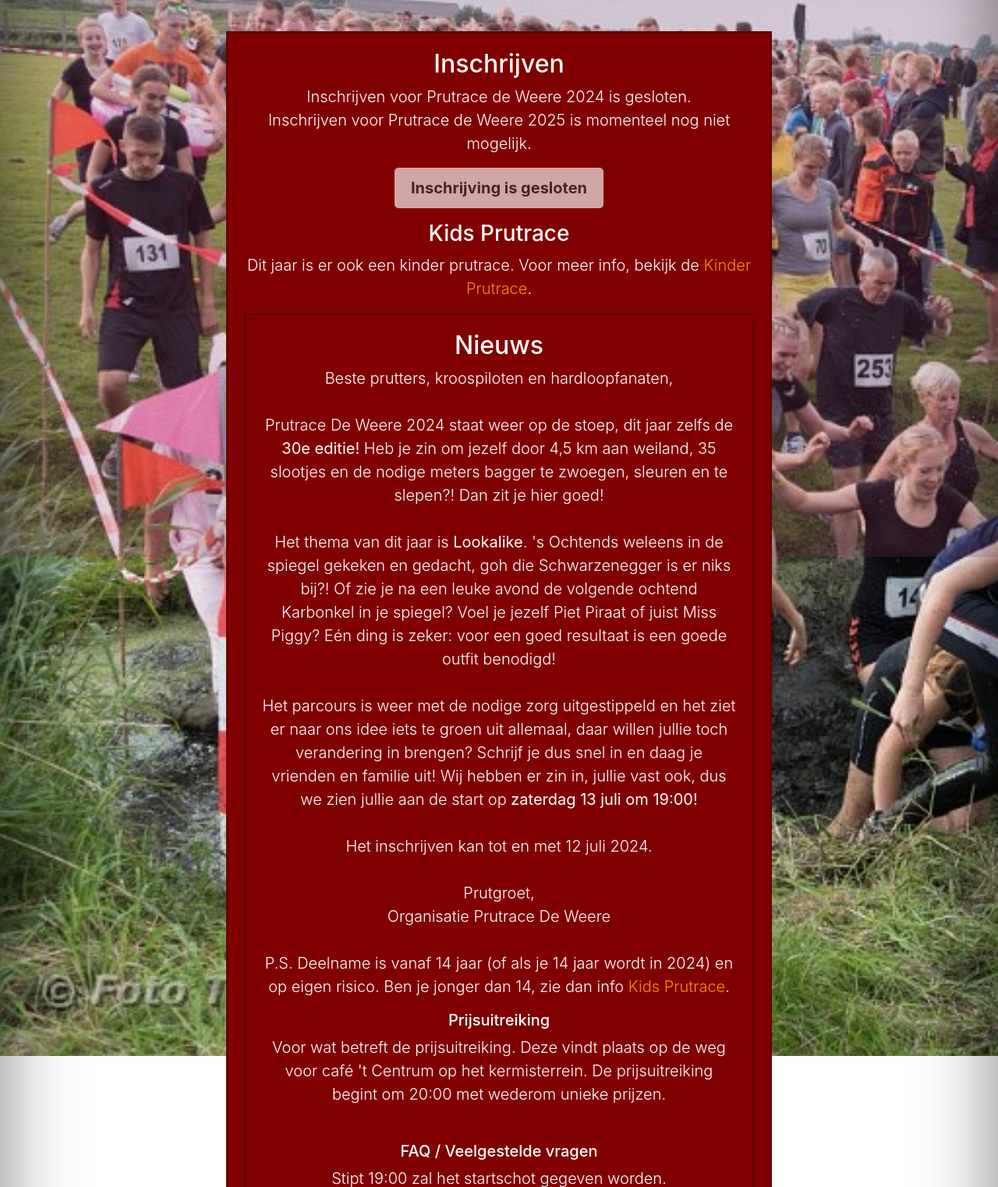
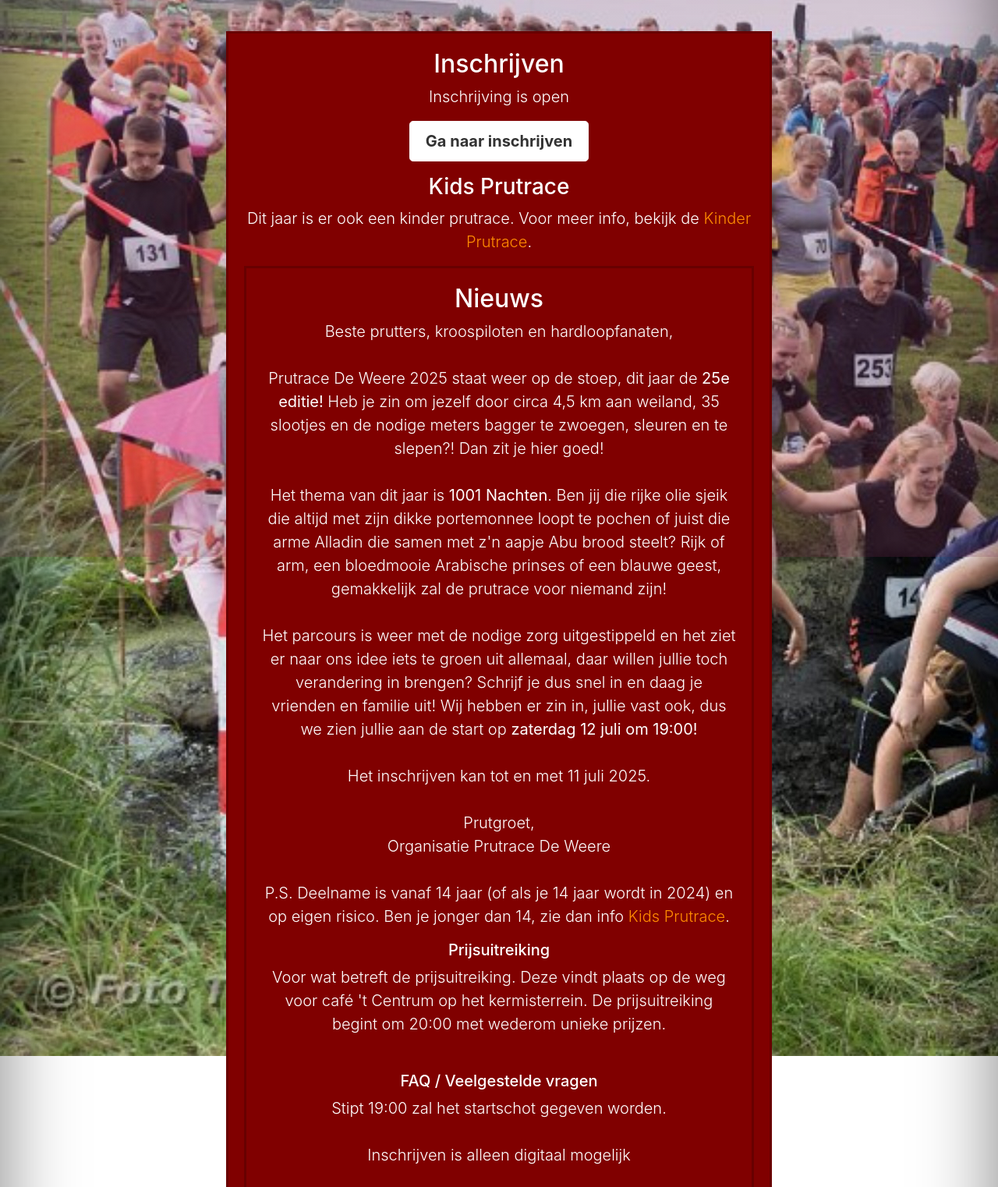
Before and after one commit to sjerdo/prutracedeweere.nl, a PHP site: page / in a window 1280 px wide. Shown: the part 86-1608 px from the top of the page at 78% size. Run offline with PHP 8.4, Linux system fonts and the light colour scheme; some libraries are stand-ins or nearby versions.

Commit message:
feat: update registration for 2025

```diff
--- a/PrutRace/assets/scripts/countdownTimer.js
+++ b/PrutRace/assets/scripts/countdownTimer.js
@@ -1,5 +1,5 @@
 // Set the date we're counting down to
-var countDownDate = new Date("July 13, 2024 00:00:00");
+var countDownDate = new Date("July 12, 2025 00:00:00");
 var countDownTimestamp = countDownDate.getTime();
 var year = countDownDate.getFullYear();
 var registrationEnabled = true;
--- a/PrutRace/index.php
+++ b/PrutRace/index.php
@@ -18,7 +18,7 @@
 
           <p id="inschrijfTekst" class="lead">...</p>
           <p>
-            <a id="inschrijfPagineBtn" href="inschrijven" class="btn btn-lg btn-default disabled">Ga naar inschrijven</a>
+            <a id="inschrijfPagineBtn" href="/inschrijven" class="btn btn-lg btn-default disabled">Ga naar inschrijven</a>
           </p>
 
 
@@ -34,13 +34,13 @@
             <p class="lead">
             Beste prutters, kroospiloten en hardloopfanaten,<br><br>
 
-            Prutrace De Weere 2024 staat weer op de stoep, dit jaar zelfs de <b>30e editie!</b> Heb je zin om jezelf door 4,5 km aan weiland, 35 slootjes en de nodige meters bagger te zwoegen, sleuren en te slepen?! Dan zit je hier goed!<br><br>
+            Prutrace De Weere 2025 staat weer op de stoep, dit jaar de <b>25e editie!</b> Heb je zin om jezelf door circa 4,5 km aan weiland, 35 slootjes en de nodige meters bagger te zwoegen, sleuren en te slepen?! Dan zit je hier goed!<br><br>
 
-            Het thema van dit jaar is <b>Lookalike</b>. 's Ochtends weleens in de spiegel gekeken en gedacht, goh die Schwarzenegger is er niks bij?! Of zie je na een leuke avond de volgende ochtend Karbonkel in je spiegel? Voel je jezelf Piet Piraat of juist Miss Piggy? Eén ding is zeker: voor een goed resultaat is een goede outfit benodigd!<br><br>
+            Het thema van dit jaar is <b>1001 Nachten</b>. Ben jij die rijke olie sjeik die altijd met zijn dikke portemonnee loopt te pochen of juist die arme Alladin die samen met z'n aapje Abu brood steelt? Rijk of arm, een bloedmooie Arabische prinses of een blauwe geest, gemakkelijk zal de prutrace voor niemand zijn!<br><br>
 
-            Het parcours is weer met de nodige zorg uitgestippeld en het ziet er naar ons idee iets te groen uit allemaal, daar willen jullie toch verandering in brengen? Schrijf je dus snel in en daag je vrienden en familie uit! Wij hebben er zin in, jullie vast ook, dus we zien jullie aan de start op <b>zaterdag 13 juli om 19:00!</b><br><br>
+            Het parcours is weer met de nodige zorg uitgestippeld en het ziet er naar ons idee iets te groen uit allemaal, daar willen jullie toch verandering in brengen? Schrijf je dus snel in en daag je vrienden en familie uit! Wij hebben er zin in, jullie vast ook, dus we zien jullie aan de start op <b>zaterdag 12 juli om 19:00!</b><br><br>
 
-            Het inschrijven kan tot en met 12 juli 2024.<br><br>
+            Het inschrijven kan tot en met 11 juli 2025.<br><br>
 
             Prutgroet,<br>
             Organisatie Prutrace De Weere<br><br>
--- a/PrutRace/inschrijven.php
+++ b/PrutRace/inschrijven.php
@@ -25,7 +25,7 @@
           </p>
 
           <p class="lead">
-            <button type="button" id="inschrijfBtn" class="btn btn-lg btn-default" onclick="window.location='https://totaltiming.inschrijven.nl/form/2024071351424-nl';" disabled> Schrijf mij maar in! </button>
+            <button type="button" id="inschrijfBtn" class="btn btn-lg btn-default" onclick="window.location='https://totaltiming.inschrijven.nl/form/2025071251424-nl';" disabled> Schrijf mij maar in! </button>
           </p>
 
           <div class="parent-container">
```
